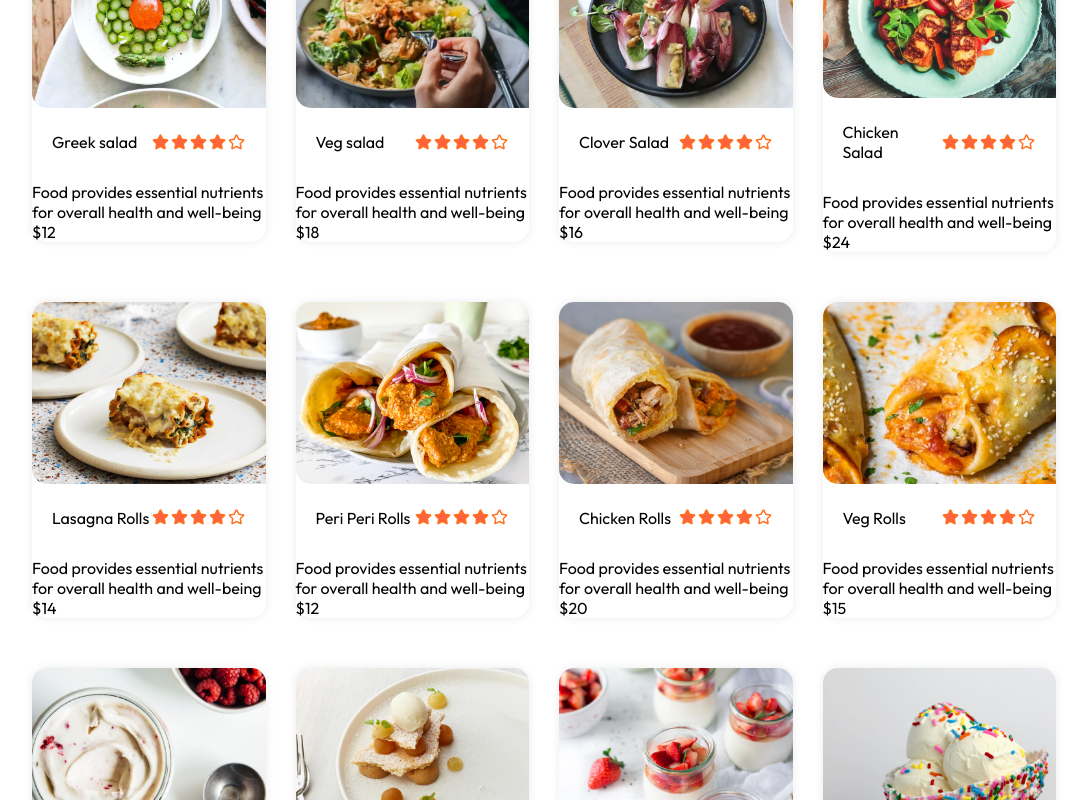
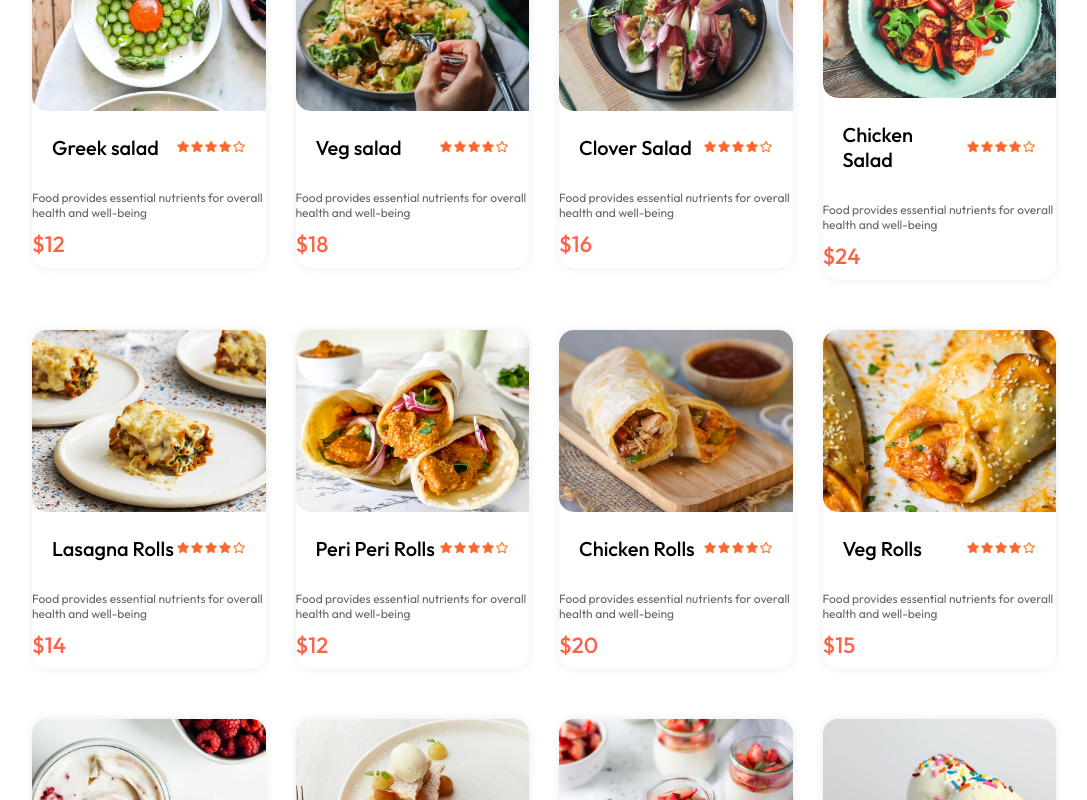
Before and after one commit to nooby6/food-del, a React (Vite) app in the folder frontend/: page / in a window 1280 px wide. Shown: the part 1080-1880 px from the top of the page, without its empty margins (96-1183 px from the left). Built offline with nearby package versions, Linux system fonts and the light colour scheme.

Commit message:
feat(Fooditem): add styles for food item name, description, and price display

```diff
--- a/frontend/src/components/Fooditem/Fooditem.css
+++ b/frontend/src/components/Fooditem/Fooditem.css
@@ -22,3 +22,24 @@
     align-items: center;
     margin-bottom: 10px;
 }
+
+.food-item-name-rating p{
+    font-size: 20px;
+    font-weight: 500;
+}
+
+.food-item-name-rating img{
+    width: 70px;
+}
+
+.food-item-description{
+   color: #676767;
+   font-size: 12px;
+}
+
+.food-item-price{
+    font-size: 22px;
+    font-weight: 500;
+    color: #FF6347;
+    margin: 10px 0px;
+}
```
